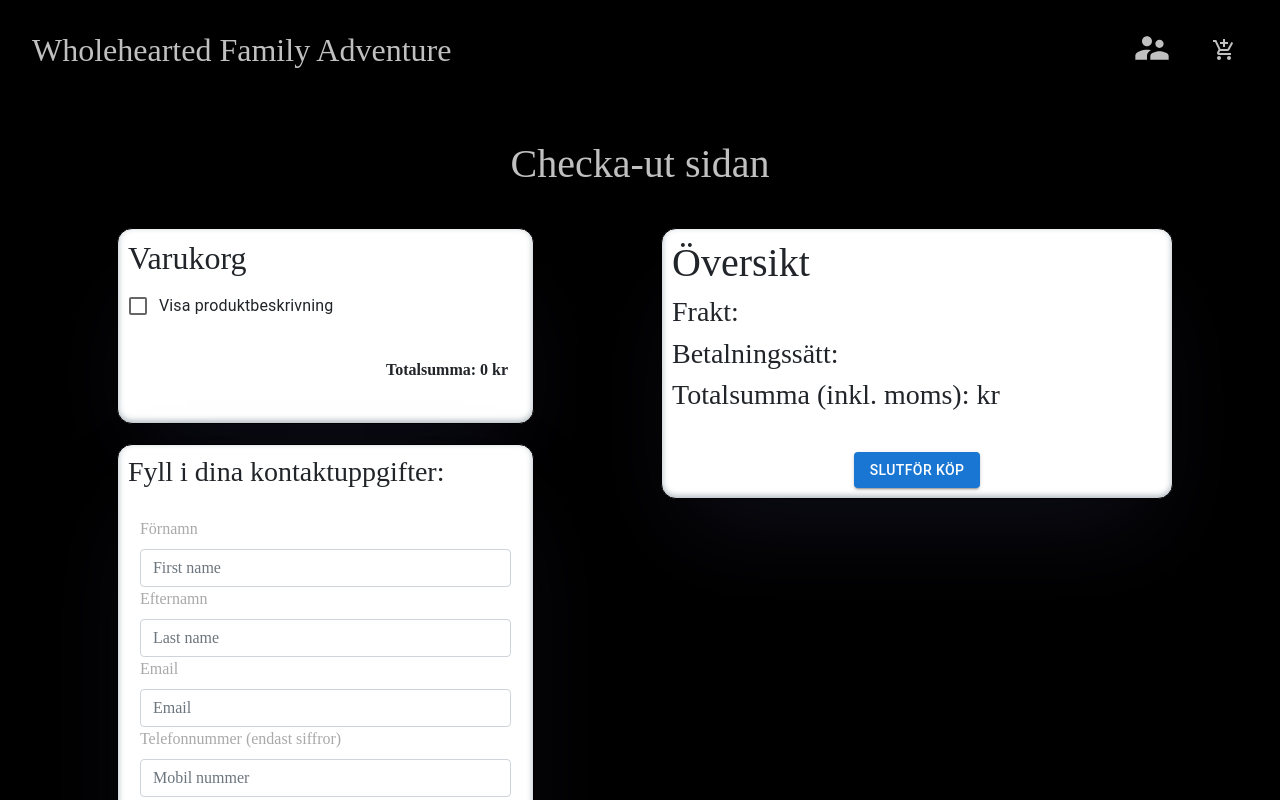
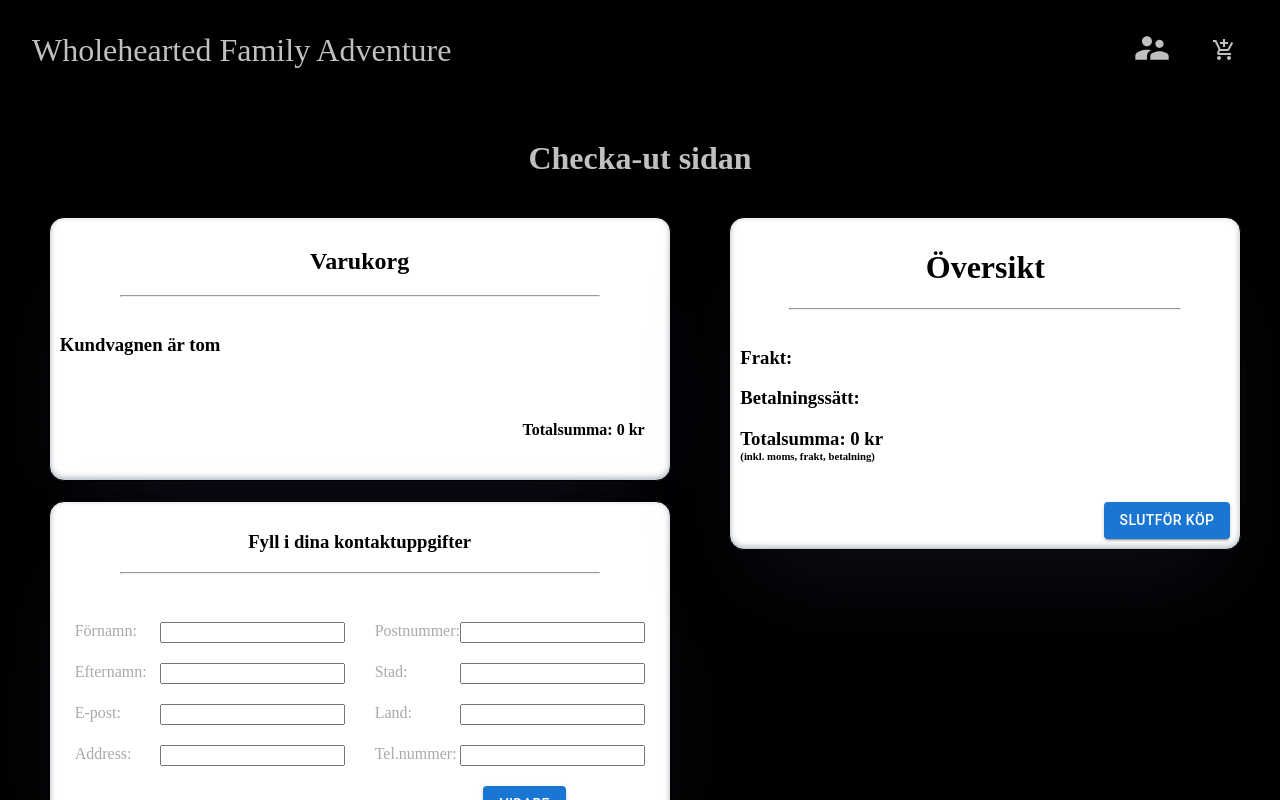
Before and after one commit to FredrikOlssons/Systemutveckling_Ramverk, a React (Vite) app: page /checkOut in a window 1280 px wide. Shown: the top 800 px of the page. Built offline with nearby package versions, Linux system fonts and the light colour scheme; a web font is replaced by a local one.

Commit message:
worked-with-checkOutPage-and-Alert

```diff
--- a/src/components/allPages/checkOut.tsx
+++ b/src/components/allPages/checkOut.tsx
@@ -8,6 +8,7 @@ import Cartlist from '../cartList'
 import { Product, products } from '../../data/products'
 import { FormField } from '../formHook'
 import { CartContext } from "../context/cartProvider";
+import ValidationSchemaExample from "../formField";
 
 
 
@@ -22,7 +23,7 @@ interface Props {
 
 const CheckOut: FC<Props> = (props) => {
 
-    const { totalPrice } = useContext(CartContext)
+    const { totalPriceAllProduct, cartItems } = useContext(CartContext)
 
     return (
         <>
@@ -32,28 +33,40 @@ const CheckOut: FC<Props> = (props) => {
             <div style={Container}>
                 <div>
                     <Box style={firstBox}>
-                    <h2>Varukorg</h2>
+                        <h2 style={{textAlign: "center"}}>Varukorg</h2>
+                        <hr style={{width: "80%", margin: "auto"}} />
+                        <br />
+                        {
+                        cartItems.length == 0 ? <h3>Kundvagnen är tom</h3> : undefined
+                        }
+                        <Cartlist/>
 
-                    <Cartlist/>
                     </Box>
 
                     <Box style={secondBox}>
-                <h3>Fyll i dina kontaktuppgifter:</h3>
+                    <h3 style={{textAlign: "center"}}>Fyll i dina kontaktuppgifter</h3>
+                    <hr style={{width: "80%", margin: "auto"}} />
+                    <br />
                     <div style={contactForm}>
-                    <FormField/>
+                        <ValidationSchemaExample/>
+
                     </div>
                     </Box>
 
                     <Box style={secondBox}>
-                <h3>Fraktalternativ:</h3>
+                        <h3 style={{textAlign: "center"}}>Fraktalternativ</h3>
+                        <hr style={{width: "80%", margin: "auto"}} />
+                        <br />
                         <Delivery />
+
                     </Box>
 
 
                     <Box style={secondBox}>
 
-                <h3>Betalningsalternativ:</h3>
-
+                        <h3 style={{textAlign: "center"}}>Betalningsalternativ</h3>
+                        <hr style={{width: "80%", margin: "auto"}} />
+                        <br />
                         <Payment />
 
                     </Box>
@@ -61,11 +74,15 @@ const CheckOut: FC<Props> = (props) => {
 
                 <Box style={litleBox}>
 
-                    <h1>Översikt</h1>
+                    <h1 style={{textAlign: "center"}}>Översikt</h1>
+                    <hr style={{width: "80%", margin: "auto"}} />
+                    <br />
+                    <h3>Frakt: </h3>
 
-                    <h3>Frakt: </h3>
                     <h3>Betalningssätt: </h3>
-                    <h3>Totalsumma (inkl. moms):  kr </h3>
+
+                    <h3 style={{margin: "0"}}>Totalsumma: {totalPriceAllProduct()} kr </h3>
+                    <h6 style={{margin: "0"}}>(inkl. moms, frakt, betalning)</h6>
 
                     <div style={buttonStyle}>
                         <Button variant="contained" color="primary">Slutför köp</Button>
@@ -147,7 +164,7 @@ const Container: CSSProperties = {
 
 const buttonStyle: CSSProperties = {
     display: "flex",
-    justifyContent: "center",
+    justifyContent: "end",
     marginTop: "40px",
 
 }
--- a/src/components/allPages/singlePage.tsx
+++ b/src/components/allPages/singlePage.tsx
@@ -12,7 +12,8 @@ import { minWidth } from '@material-ui/core/node_modules/@material-ui/system';
 import "../../style/hero.css";
 
 import { CartContext } from '../context/cartProvider';
-
+import { Alert, Snackbar, Stack } from '@mui/material';
+import HomeIcon from '@mui/icons-material/Home';
 
 interface Props {
     products: Product
@@ -30,8 +31,29 @@ const SinglePage: FC<Props> = (props) => {
         return <Navigate to="/" />
     }
 
+    const [open, setOpen] = React.useState(false);
+
+    const handleClick = () => {
+        setOpen(true);
+    };
+
+    const handleClose = (event?: React.SyntheticEvent | Event, reason?: string) => {
+        if (reason === 'clickaway') {
+            return;
+        }
+
+        setOpen(false);
+    };
 
     return (
+        <>
+        <div style={{...breadcrumbs}}>
+            <HomeIcon sx={{ mr: 0.5 }} fontSize="inherit" />
+            <Link to={"/"} style={{...breadcrumbs}}>
+            Startsida
+            </Link>
+
+        </div>
 
         <span style={singleProductContainer}>
             <span style={imgDiv}>
@@ -45,10 +67,24 @@ const SinglePage: FC<Props> = (props) => {
 
                 <div style={priceDiv}>
                     <h3>Pris: {foundProduct.price} kr</h3>
-                    <Button onClick={() => addToCart(foundProduct)} variant="contained" color="primary" id='purchaseButton'>Lägg i kundvagn</Button>
+
+                    <Stack spacing={2} sx={{ width: '100%' }}>
+                        <div onClick={handleClick} >
+                        <Button onClick={() => addToCart(foundProduct)} variant="contained" color="primary" id='purchaseButton'>Lägg i kundvagn</Button>
+                        </div>
+
+                        <Snackbar open={open} autoHideDuration={3000} onClose={handleClose}>
+                            <Alert onClose={handleClose} severity="success" sx={{ width: '100%' }}>
+                                Produkten har lagts i kundkorgen!
+                            </Alert>
+                        </Snackbar>
+                        </Stack>
+
+
                 </div>
             </div>
         </span>
+        </>
     )
 }
 
@@ -66,6 +102,12 @@ const singleProductContainer: CSSProperties = {
     alignItems: "center",
     //gap: "40px",
     minWidth: '300px'
+
+}
+
+const breadcrumbs: CSSProperties = {
+    color: "white",
+
 
 }
 
--- a/src/components/cartList.tsx
+++ b/src/components/cartList.tsx
@@ -21,8 +21,6 @@ import {CartItem} from './cartItem'
 
 
 
-
-
 export function displayProductsInCart() {
   const { cartItems } = useContext(CartContext)
   console.log(cartItems)
@@ -32,16 +30,13 @@ export function displayProductsInCart() {
 
 
 
-
-
-
 interface Props {
   cartItems: CartItem
 }
 
 
 export default function CartList() {
-  const {cartItems, addToCart, removeFromCart, removeProductFromCart, totalPrice, totPricePerProduct} = useContext(CartContext)
+  const {cartItems, addToCart, removeFromCart, removeProductFromCart, totalPriceAllProduct, totPricePerProduct} = useContext(CartContext)
   const [secondary, setSecondary] = React.useState(false);
 
   const getShortTextVersion: (text: string) => string = (text) => {
@@ -51,6 +46,9 @@ export default function CartList() {
 
   return (
     <Box sx={{ flexGrow: 1, maxWidth: 752 }}>
+      {
+        cartItems.length > 0 ?
+
         <FormGroup row>
           <FormControlLabel
             control={
@@ -62,8 +60,8 @@ export default function CartList() {
             label="Visa produktbeskrivning"
           />
 
-      </FormGroup>
-
+        </FormGroup> : undefined
+      }
       <Grid>
         <List style={cartItemsStyle}>
 
@@ -80,7 +78,7 @@ export default function CartList() {
                       <ListItemText style={column} secondary={secondary ? getShortTextVersion(cartItem.product.description) : null} />
                     </div>
 
-                    {/* OBS! Får kolla upp detta med Victor */}
+
                     <div style={{ ...cartPriceStyle }}> Pris: {totPricePerProduct(cartItem.product)}kr</div>
                   </>
 
@@ -97,9 +95,9 @@ export default function CartList() {
               )
             })}
         </List>
-                {/* OBS! Får kolla upp detta med Victor  */}
+
                 <div style={totalSum} >
-                    <p id='totalPrice'>Totalsumma: {totalPrice()} kr </p>
+                    <p id='totalPrice'>Totalsumma: {totalPriceAllProduct()} kr </p>
                 </div>
 
       </Grid>
--- a/src/components/context/cartProvider.tsx
+++ b/src/components/context/cartProvider.tsx
@@ -3,8 +3,13 @@ import { CartItem } from '../cartItem'
 import {products, Product} from "../../data/products"
 
 
-import { UpdateSharp } from "@material-ui/icons";
+
 import React, {PropsWithChildren, useState, useEffect, FC} from "react";
+import { Payment } from '../../data/payment';
+import { Delivery } from '../../data/delivery';
+import { Customer } from '../customer';
+
+
 
 
 interface Props {}
@@ -15,10 +20,15 @@ export interface CartContextData {
     removeFromCart: (product: Product) => void
     removeProductFromCart: (product: Product) => void
     cartItems: CartItem[],
+    customer?: Customer,
+    shipper?: Delivery,
+    payment?: Payment,
+
     addToCart: (product: Product) => void
-    totalPrice: () => number
+    totalPriceAllProduct: () => number
     calculateTotalQty: () => number
     totPricePerProduct: (product: Product) => number
+    totalPrice: () => number
 }
 
 export const CartContext = React.createContext<CartContextData>({
@@ -27,9 +37,11 @@ export const CartContext = React.createContext<CartContextData>({
     removeProductFromCart: (product) => {},
     cartItems: [],
     addToCart: (product) => {},
-    totalPrice: () => 0,
+    totalPriceAllProduct: () => 0,
     calculateTotalQty: () => 0,
-    totPricePerProduct: (product) => 0
+    totPricePerProduct: (product) => 0,
+    totalPrice: () => 0
+
 }
 
 )
@@ -38,13 +50,16 @@ const CartProvider: FC<PropsWithChildren<Props>> = (props) => {
 
     const [cartItems, setCart] = useState<CartItem[]> ([])
 
+    const [customer, setCustomer] = useState<Customer | undefined> ()
+
+    const [shipper, setShipper] = useState<Delivery | undefined> ()
+
+    const [payment, setPayment] = useState<Payment | undefined> ()
 
 
 
 
-
-
-     const addToCart = (product: Product) => {
+    const addToCart = (product: Product) => {
 
         const updatedCart = [...cartItems]
 
@@ -59,24 +74,12 @@ const CartProvider: FC<PropsWithChildren<Props>> = (props) => {
 
             updatedCart[found].quantity++
 
-
-
-
         }
-
-
 
         setCart(updatedCart)
         console.log(updatedCart)
 
-
-
     }
-
-
-
-
-
 
 
     // removes one product at a time
@@ -99,6 +102,7 @@ const CartProvider: FC<PropsWithChildren<Props>> = (props) => {
 
 
     }
+
 
     // removes the entire product regardless how many in cart
     const removeProductFromCart = (product: Product) =>  {
@@ -128,6 +132,7 @@ const CartProvider: FC<PropsWithChildren<Props>> = (props) => {
 
     }
 
+
     // display total price for single product
     const totPricePerProduct = (product: Product) => {
 
@@ -141,13 +146,24 @@ const CartProvider: FC<PropsWithChildren<Props>> = (props) => {
 
 
     // displays total price for all items in cart
-    const totalPrice: () => number  = () => {
+    const totalPriceAllProduct: () => number  = () => {
         const listOfProducts = [...cartItems]
         let amount = listOfProducts.reduce((sum,product) => sum + product.product.price * product.quantity, 0);
 
         return amount
     }
 
+    // display total price incl. payment/delivery
+
+    const totalPrice: () => number = () => {
+
+        let totPrice: number = 0
+
+        // Lägga till funktionen ovan och inkludera nya variabler som tar in pris för frakt/betalning
+
+
+        return totPrice
+    }
 
 
     useEffect(()=>{
@@ -183,7 +199,7 @@ const CartProvider: FC<PropsWithChildren<Props>> = (props) => {
 
 
     return (
-        <CartContext.Provider value={{cartItems, removeFromCart, addToCart, removeProductFromCart, totalPrice, calculateTotalQty, totPricePerProduct}}>
+        <CartContext.Provider value={{cartItems, removeFromCart, addToCart, removeProductFromCart, totalPriceAllProduct, calculateTotalQty, totPricePerProduct, customer, shipper, payment, totalPrice}}>
             {props.children}
         </CartContext.Provider>
     )
--- /dev/null
+++ b/src/components/customer.tsx
@@ -0,0 +1,12 @@
+
+
+export interface Customer {
+    firstName: string
+    lastName: string
+    email: string
+    streetAdress: string
+    postalCode: string
+    town: string
+    country: string
+    phoneNumber: string
+}
--- a/src/components/formField.tsx
+++ b/src/components/formField.tsx
@@ -1,9 +1,10 @@
-import { FC, CSSProperties } from 'react';
+import { FC, CSSProperties, useContext } from 'react';
 import { Formik, Form, Field } from 'formik';
 import * as Yup from 'yup';
 import { Grid } from '@mui/material';
 import { Button } from "@mui/material";
-
+import {Customer } from './customer';
+import { CartContext } from './context/cartProvider';
 
     const SignupSchema = Yup.object().shape({
     firstName: Yup.string()
@@ -34,13 +35,17 @@ import { Button } from "@mui/material";
    .max(50, 'Too Long!')
    .required('Required'),
    phoneNumber: Yup.number()
-   .min(9, 'Too Short!')
-   .max(12, 'Too Long!')
-   .required('Required'),
+   .min(2, 'Too Short!')
+   .max(50, 'Too Long!')
+   .required('Required')
+   .typeError("Must be a number")
+  });
 
-    });
+  export const ValidationSchemaExample = () => {
 
-    export const ValidationSchemaExample = () => (
+    const { setCustomer } = useContext(CartContext)
+
+      return (
         <div style={formStyling}>
 
           <Formik
@@ -57,8 +62,10 @@ import { Button } from "@mui/material";
             }}
             validationSchema={SignupSchema}
             onSubmit={values => {
+
               // same shape as initial values
-              // DO SOMETHING HERE FOR SUBMIT :)))))))))))
+
+              setCustomer(values as Customer)
               console.log(values);
             }}
           >
@@ -68,34 +75,50 @@ import { Button } from "@mui/material";
                 <Grid style={gridContainer}>
                     <Grid style={grid} item xs={12} sm={6}>
                       Förnamn:
-                      <Field name="firstName" />
-                      {errors.firstName && touched.firstName ? (
-                        <div>{errors.firstName}</div>
-                        ) : null}
+                      <div style={inputForm}>
 
-                    </Grid>
+                        <Field name="firstName" />
+
+                        {errors.firstName && touched.firstName ? (
+                          <div>{errors.firstName}</div>
+                          ) : null}
+
+
+                      </div>
+                      </Grid>
+
+
+
+
+
 
                     <Grid style={grid} item xs={12} sm={6}>
                     Efternamn:
+                    <div style={inputForm}>
                       <Field name="lastName" />
                       {errors.lastName && touched.lastName ? (
                         <div>{errors.lastName}</div>
                       ) : null}
+                    </div>
                     </Grid>
 
                     <Grid style={grid} item xs={12} sm={6}>
                       E-post:
+                    <div style={inputForm}>
                       <Field name="email" type="email" />
                       {errors.email && touched.email ? <div>{errors.email}</div>
                       : null}
+                    </div>
                     </Grid>
 
                     <Grid style={grid} item xs={12} sm={6}>
                     Address:
+                    <div style={inputForm}>
                     <Field name="streetAdress" />
                     {errors.streetAdress && touched.streetAdress ? (
                       <div>{errors.streetAdress}</div>
                     ) : null}
+                    </div>
                     </Grid>
                   </Grid>
                 </Form>
@@ -104,36 +127,45 @@ import { Button } from "@mui/material";
                     <Grid style={gridContainer}>
                     <Grid style={grid} item xs={12} sm={6}>
                     Postnummer:
+                    <div style={inputForm}>
                     <Field name="postalCode" />
                     {errors.postalCode && touched.postalCode ? (
                       <div>{errors.postalCode}</div>
                     ) : null}
+                    </div>
                     </Grid>
 
                     <Grid style={grid} item xs={12} sm={6}>
                     Stad:
+                    <div style={inputForm}>
                     <Field name="town" />
                     {errors.town && touched.town ? (
                       <div>{errors.town}</div>
                     ) : null}
+                    </div>
                     </Grid>
 
                     <Grid style={grid} item xs={12} sm={6}>
                     Land:
+                    <div style={inputForm}>
                     <Field name="country" />
                     {errors.country && touched.country ? (
                       <div>{errors.country}</div>
                     ) : null}
+                    </div>
                     </Grid>
 
                     <Grid style={grid} item xs={12} sm={6}>
                     Tel.nummer:
+                    <div style={inputForm}>
                     <Field name="phoneNumber" />
                     {errors.phoneNumber && touched.phoneNumber ? (
-                      <div></div>
+                      <div>{errors.phoneNumber}</div>
                     ) : null}
+                    </div>
                     </Grid>
                     <Grid style={submitStyling} item xs={12} sm={6}>
+
                     <Button type="submit" variant="contained" color="primary">Vidare</Button>
 
                     </Grid>
@@ -144,8 +176,8 @@ import { Button } from "@mui/material";
             )}
           </Formik>
         </div>
-
-      );
+      )
+  };
 
 
  const formStyling: CSSProperties = {
@@ -175,5 +207,10 @@ const submitStyling: CSSProperties = {
   justifyContent: "center"
 }
 
+const inputForm: CSSProperties = {
+  display: "flex",
+  flexDirection: "column"
+}
+
 
  export default ValidationSchemaExample;
--- a/src/components/miniCart.tsx
+++ b/src/components/miniCart.tsx
@@ -23,7 +23,7 @@ interface Props {
 
 
   const MiniCart: FC<Props> = (props) => {
-    const {cartItems, addToCart, removeFromCart, removeProductFromCart, totalPrice, totPricePerProduct} = useContext(CartContext)
+    const {cartItems, addToCart, removeFromCart, removeProductFromCart, totalPriceAllProduct, totPricePerProduct} = useContext(CartContext)
     const [secondary, setSecondary] = React.useState(false);
 
 
@@ -65,7 +65,7 @@ interface Props {
         </List>
 
                 <div >
-                    <p id='totalPrice' onChange={() => {totalPrice()}}> Totalsumma: {totalPrice()} kr </p>
+                    <p id='totalPrice' onChange={() => {totalPriceAllProduct()}}> Totalsumma: {totalPriceAllProduct()} kr </p>
                 </div>
 
       </Grid>
--- a/src/components/options/payment.tsx
+++ b/src/components/options/payment.tsx
@@ -17,10 +17,9 @@ export const Payment: FC<Props> = (props) => {
 
 
 
-
     return (
         <FormControl>
-            <h2>{isChoosenPayment}</h2>
+            <h3>{isChoosenPayment}</h3>
             <FormLabel id="demo-radio-buttons-group-label">Våra betalningsalternativ:</FormLabel>
             <RadioGroup
                 aria-labelledby="demo-radio-buttons-group-label"
--- a/src/components/productCard.tsx
+++ b/src/components/productCard.tsx
@@ -4,6 +4,8 @@ import { products, Product } from "../data/products";
 import Button from '@material-ui/core/Button';
 import { Link } from 'react-router-dom';
 import { CartContext } from "./context/cartProvider";
+import { Alert, AlertTitle, Snackbar, Stack } from "@mui/material";
+import React from "react";
 
 
 
@@ -16,6 +18,22 @@ interface Props {
 const RenderProduct: FC<Props> = (props) => {
 
     const { addToCart } = useContext(CartContext)
+
+
+    const [open, setOpen] = React.useState(false);
+
+    const handleClick = () => {
+        setOpen(true);
+    };
+
+    const handleClose = (event?: React.SyntheticEvent | Event, reason?: string) => {
+        if (reason === 'clickaway') {
+            return;
+        }
+
+        setOpen(false);
+    };
+
 
     return(
 
@@ -30,8 +48,18 @@ const RenderProduct: FC<Props> = (props) => {
                 <h3>{props.products.price} kr</h3>
             </div>
                 </Link>
-                <Button variant="contained" onClick={() => addToCart(props.products)} color="primary">Köp</Button>
+                <Stack spacing={2} sx={{ width: '100%' }}>
+                <div onClick={handleClick} >
 
+                <Button variant="contained"  onClick={() => addToCart(props.products)} color="primary">Köp</Button>
+                </div>
+
+                <Snackbar open={open} autoHideDuration={3000} onClose={handleClose}>
+                    <Alert onClose={handleClose} severity="success" sx={{ width: '100%' }}>
+                        Produkten har lagts i kundkorgen!
+                    </Alert>
+                </Snackbar>
+                </Stack>
 
         </div>
 
```
Also changed, not shown: src/components/formHook.tsx (indentation only). Lines whose indentation alone changed are shown as unchanged.
